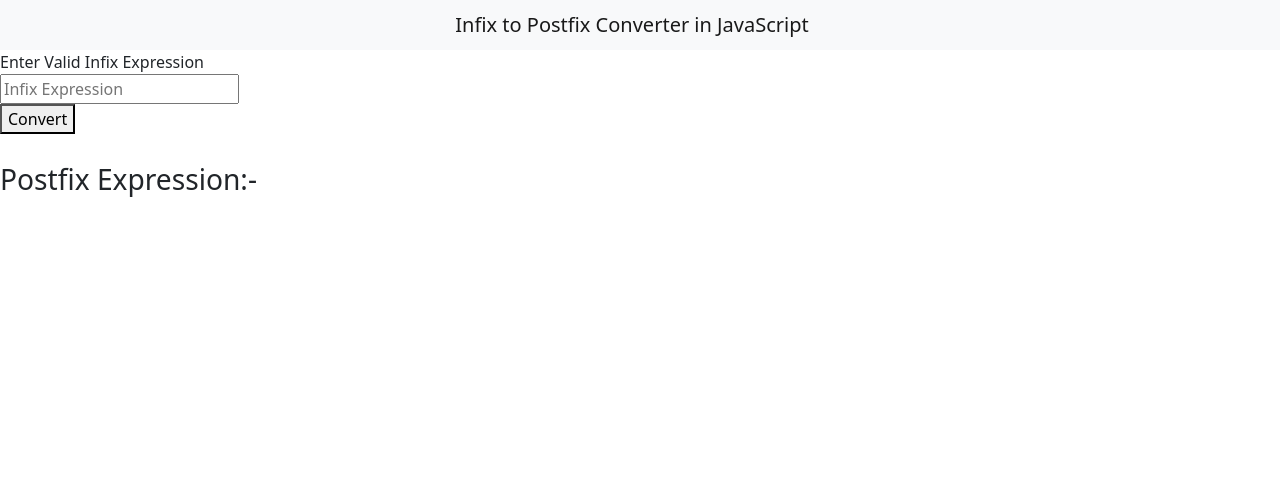
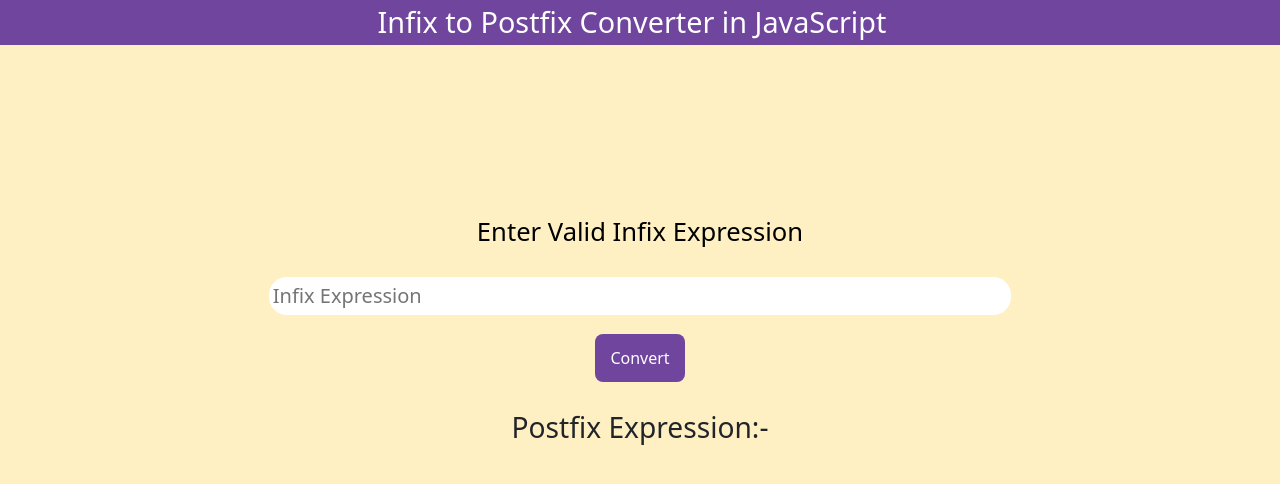
Before and after one commit to shivammahajancse/Infix-to-postfix-and-prefix-converter-using-JavaScript, a plain HTML site: page index.html in a window 1280 px wide. Drawn offline with nearby package versions, Linux system fonts and the light colour scheme.

Commit message:
index.html updated

```diff
--- a/index.html
+++ b/index.html
@@ -8,7 +8,7 @@
     <meta name="viewport" content="width=device-width, initial-scale=1.0">
     <link href="https://cdn.jsdelivr.net/npm/bootstrap@5.0.0-beta3/dist/css/bootstrap.min.css" rel="stylesheet" integrity="sha384-eOJMYsd53ii+scO/bJGFsiCZc+5NDVN2yr8+0RDqr0Ql0h+rP48ckxlpbzKgwra6" crossorigin="anonymous">
     <title>Infix to Postfix & Prefix Converter</title>
-    <link href="infix.css" rel="stylesheet">
+    <link href="style.css" rel="stylesheet">
 
 </head>
 <body>
```
